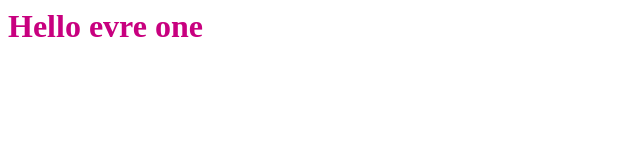
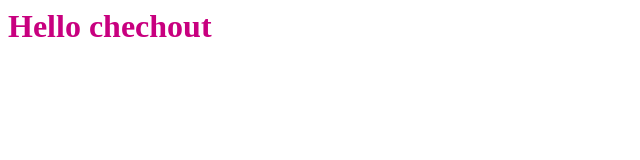
Before and after one commit to omarosmaan/task1, a plain HTML site: page index.html in a window 1280 px wide. Shown: the full height of the page, 0-640 px from the left. Drawn offline with Linux system fonts and the light colour scheme.

Commit message:
edit html

```diff
--- a/index.html
+++ b/index.html
@@ -7,6 +7,6 @@
     <link rel="stylesheet" href="style.css">
 </head>
 <body>
-    <h1>Hello evre one</h1>
+    <h1>Hello chechout</h1>
 </body>
 </html>
```
